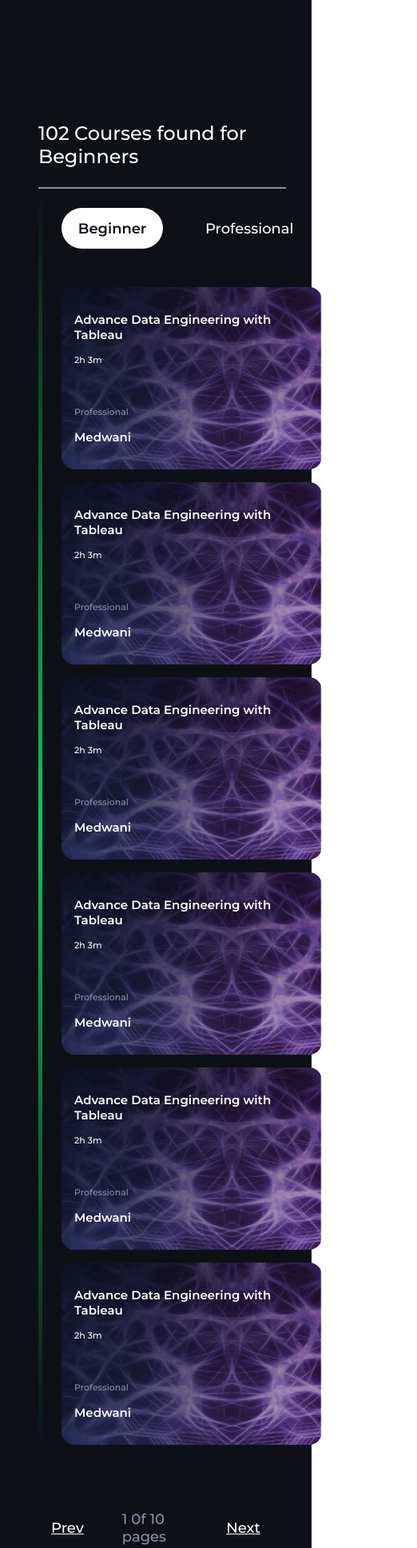
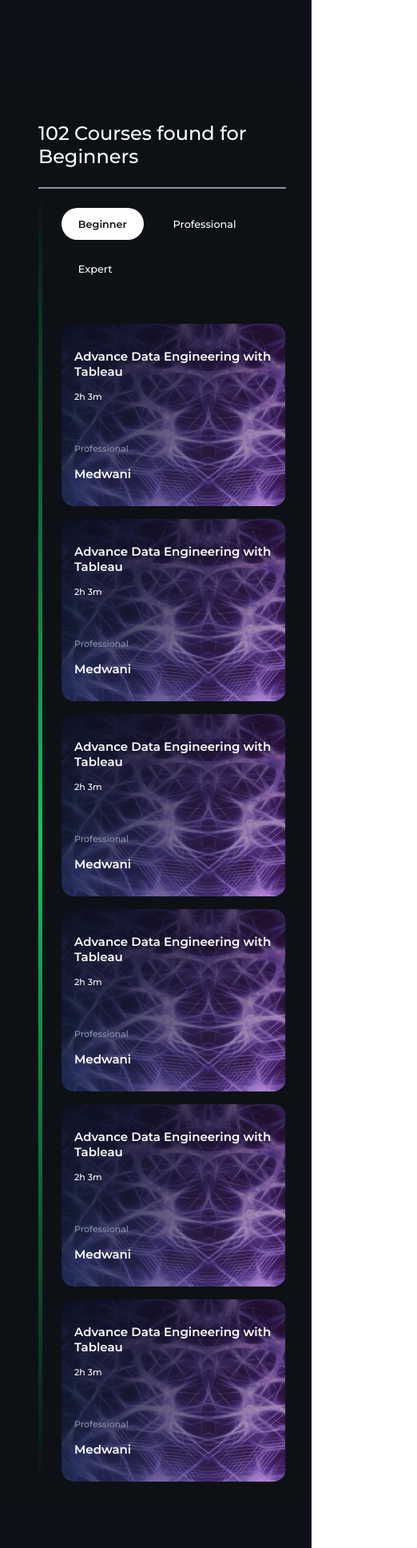
Before and after one commit to Innovatics-Labs/innovatics-client, a Next.js app: page /academic-paths/1 in a window 390 px wide. Shown: the part 1508-3444 px from the top of the page at 80% size, 522 px wide, since content can reach past the window. Built offline with nearby package versions, Linux system fonts and the light colour scheme; no server answers; the database is empty.

Commit message:
refactor: responsive course tab

```diff
--- a/src/pages/academic-paths/[id].js
+++ b/src/pages/academic-paths/[id].js
@@ -341,18 +341,25 @@ const CourseGrid = styled.div`
 const Courses = styled.div`
   width: 100%;
 `;
+
 const LevelsList = styled.ul`
   list-style: none;
   display: flex;
+  flex-wrap: wrap;
   gap: 2rem;
   align-items: center;
   padding-left: 0;
   margin-bottom: 3rem;
+
+  @media ${QUERIES.phoneAndSmaller} {
+    gap: 1rem;
+  }
 `;
+
 const Levels = styled.li`
   font-weight: 500;
   font-size: 1.12rem;
-  padding: 15px 1.3rem;
+  padding: 0.8rem 1.3rem;
   cursor: pointer;
 
   :nth-child(1) {
@@ -361,13 +368,18 @@ const Levels = styled.li`
     color: #0d1117;
     border-radius: 50px;
   }
+
+  @media ${QUERIES.phoneAndSmaller} {
+    font-size: 0.8rem;
+  }
 `;
 
 const Pagination = styled.div`
   background-color: #0d1117;
-  padding: 2rem 4rem;
+  padding: 2rem var(--container-padding);
   color: white;
 `;
+
 const PaginationActions = styled.div`
   display: flex;
   align-items: flex-start;
@@ -377,6 +389,7 @@ const PaginationActions = styled.div`
   align-items: center;
   justify-content: center;
 `;
+
 const Prev = styled.p`
   text-decoration-line: underline;
 `;
```
